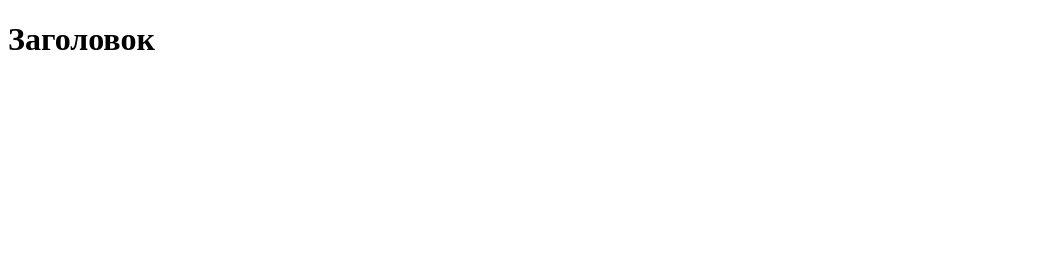
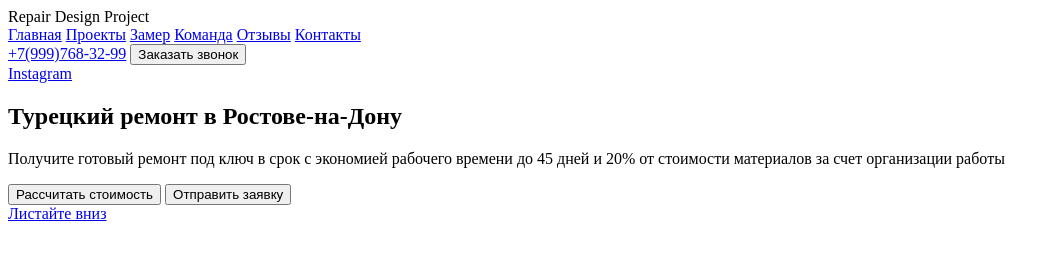
Before and after one commit to davydkina-polina/lesson-gulp, a website: page index.html in a window 1280 px wide. Shown: the whole page, without its empty margins (0-1060 px from the left). Drawn offline with Linux system fonts and the light colour scheme.

Commit message:
feat: added header anв hero in index.html

```diff
--- a/index.html
+++ b/index.html
@@ -1,11 +1,59 @@
 <!DOCTYPE html>
-<html lang="en">
+<html lang="ru">
 <head>
  <meta charset="UTF-8">
  <meta name="viewport" content="width=device-width, initial-scale=1.0">
- <title>Document</title>
+ <title>Урок 14</title>
 </head>
 <body>
- <h1>Заголовок</h1>
+ <header class="header">
+  <div class="container">
+   <div class="menu">
+    <div class="logo menu__logo">Repair Design Project</div>
+    <!-- /.logo -->
+    <div class="nav menu__nav">
+     <a href="#" class="nav__item">Главная</a>
+     <a href="#" class="nav__item">Проекты</a>
+     <a href="#" class="nav__item">Замер</a>
+     <a href="#" class="nav__item">Команда</a>
+     <a href="#" class="nav__item">Отзывы</a>
+     <a href="#" class="nav__item">Контакты</a>
+    </div>
+    <!-- /.nav -->
+    <div class="contacts menu__contacts">
+     <a href="#" class="phone contacts__phone">+7(999)768-32-99</a>
+     <!-- /.phone -->
+     <button class="btn contacts__btn btn-primary">Заказать звонок</button>
+     <!-- /.btn -->
+    </div>
+    <!-- /.contacts -->
+   </div>
+   <!-- /.menu -->
+  </div>
+  <!-- /.container -->
+ </header>
+ <!-- /.header -->
+
+ <section class="hero">
+  <a href="#" class="instagram">Instagram</a>
+  <!-- /.instagram -->
+  <div class="hero__content">
+   <h1 class="title hero__title">Турецкий ремонт в Ростове-на-Дону</h1>
+   <!-- /.title -->
+   <p class="text hero__text">Получите готовый ремонт под ключ в срок с экономией рабочего времени до 45 дней и 20% от стоимости материалов за счет организации работы</p>
+   <!-- /.text -->
+   <div class="hero__buttons">
+    <button class="btn hero__btn btn-primary">Рассчитать стоимость</button>
+    <!-- /.btn -->
+    <button class="btn hero__btn btn-outline">Отправить заявку</button>
+    <!-- /.btn -->
+   </div>
+   <!-- /.hero__buttons -->
+  </div>
+  <!-- /.hero-content -->
+  <a href="#" class="scroll-down">Листайте вниз</a>
+  <!-- /.scroll-down -->
+ </section>
+ <!-- /.hero -->
 </body>
 </html>
```
